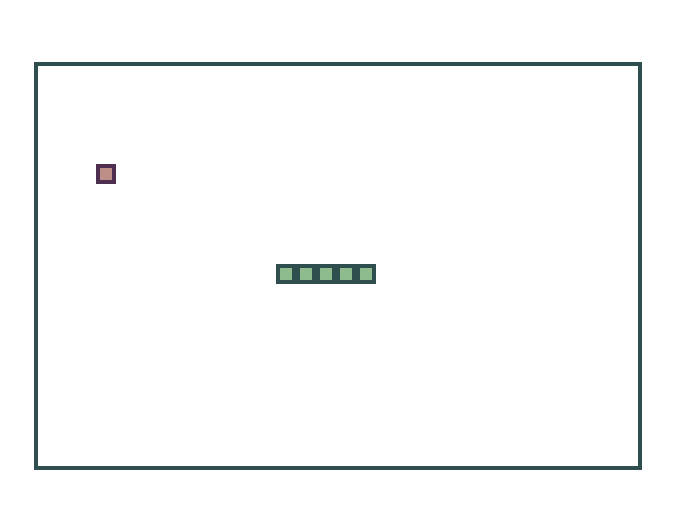
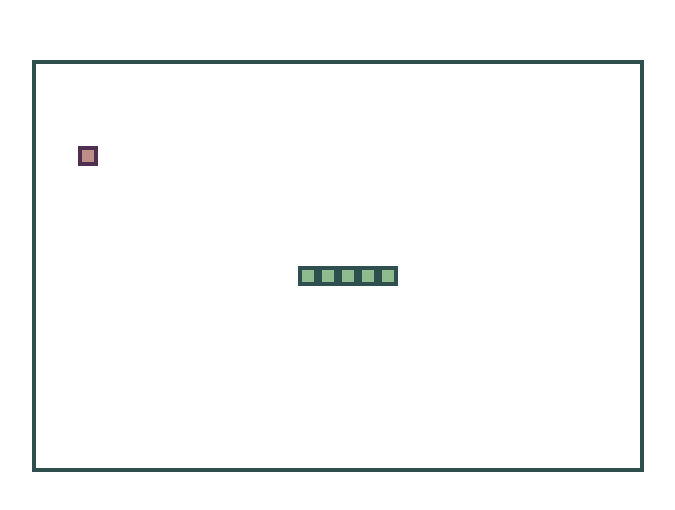
Before and after one commit to strumerlz/snake_js, a plain HTML site: page index.html in a window 1280 px wide. Shown: the part 134-644 px from the top of the page, without its empty margins (302-977 px from the left). Drawn offline with Linux system fonts and the light colour scheme.

Commit message:
minor style changes

```diff
--- a/app.js
+++ b/app.js
@@ -29,8 +29,8 @@ let board = {
     }
   },
   genXY() {
-    let x = Math.random() * this.rightBorder;
-    let y = Math.random() * this.bottomBorder;
+    let x = Math.random() * this.rightBorder- this.cellSize;
+    let y = Math.random() * this.bottomBorder- this.cellSize;
     return [x, y];
   },
 }
@@ -44,15 +44,14 @@ let cellDraw = {
   },
   strokeStyle: 'DarkSlateGray',
   fillStyle: 'DarkSeaGreen',
-
   stroke() {
     board.ctx.strokeStyle = this.strokeStyle;
     board.ctx.lineWidth = this.lineWidth;
-    board.ctx.strokeRect(this.x, this.y, this.strokeSize, this.strokeSize);
+    board.ctx.strokeRect(this.x+this.lineWidth/2, this.y+this.lineWidth/2, this.strokeSize, this.strokeSize);
   },
   fill() {
     board.ctx.fillStyle = this.fillStyle;
-    board.ctx.fillRect(this.x, this.y, this.strokeSize, this.strokeSize);
+    board.ctx.fillRect(this.x+this.lineWidth/2, this.y+this.lineWidth/2, this.strokeSize, this.strokeSize);
   },
   render() {
     this.fill();
@@ -68,10 +67,9 @@ let cellCollision = Object.create(cellDraw);
 cellCollision.strokeStyle = '#4f2f2f';
 cellCollision.fillStyle = '#bc8f8f';
 
-
 let snake = {
   cell: cellSnake,
-  head: [320, 200],
+  head: [340, 200],
   tail: [],
   direction: {
     x: 1,
@@ -162,11 +160,9 @@ const food = new function() {
     }
   });
   this.genFoodLocation = function() {
-
     let location = board.genXY();
     let gridSnappedLoc = location.map((e) => board.snapToGrid(e, board.cellSize));
     [this.cell.x, this.cell.y] = gridSnappedLoc;
-    //сheck snake body collision
   }
   this.render = () => this.cell.render();
 }();
@@ -257,7 +253,6 @@ const game = {
       }
     }
   },
-
   over() {
     clearTimeout(this.timerId);
     this.busted = true;
@@ -266,10 +261,3 @@ const game = {
 }
 
 game.init();
-
-
-
-//console.log([snake.head, ...snake.tail]);
-//snake.move();
-//console.log([snake.head, ...snake.tail]);
-//snake.render(cellSnake);
--- a/style.css
+++ b/style.css
@@ -6,5 +6,6 @@ body{
   justify-content: center;
 }
 canvas {
-  border: 4px solid DarkSlateGray;
+  outline: 4px solid DarkSlateGray;
+  outline-offset: 2px
 }
```
